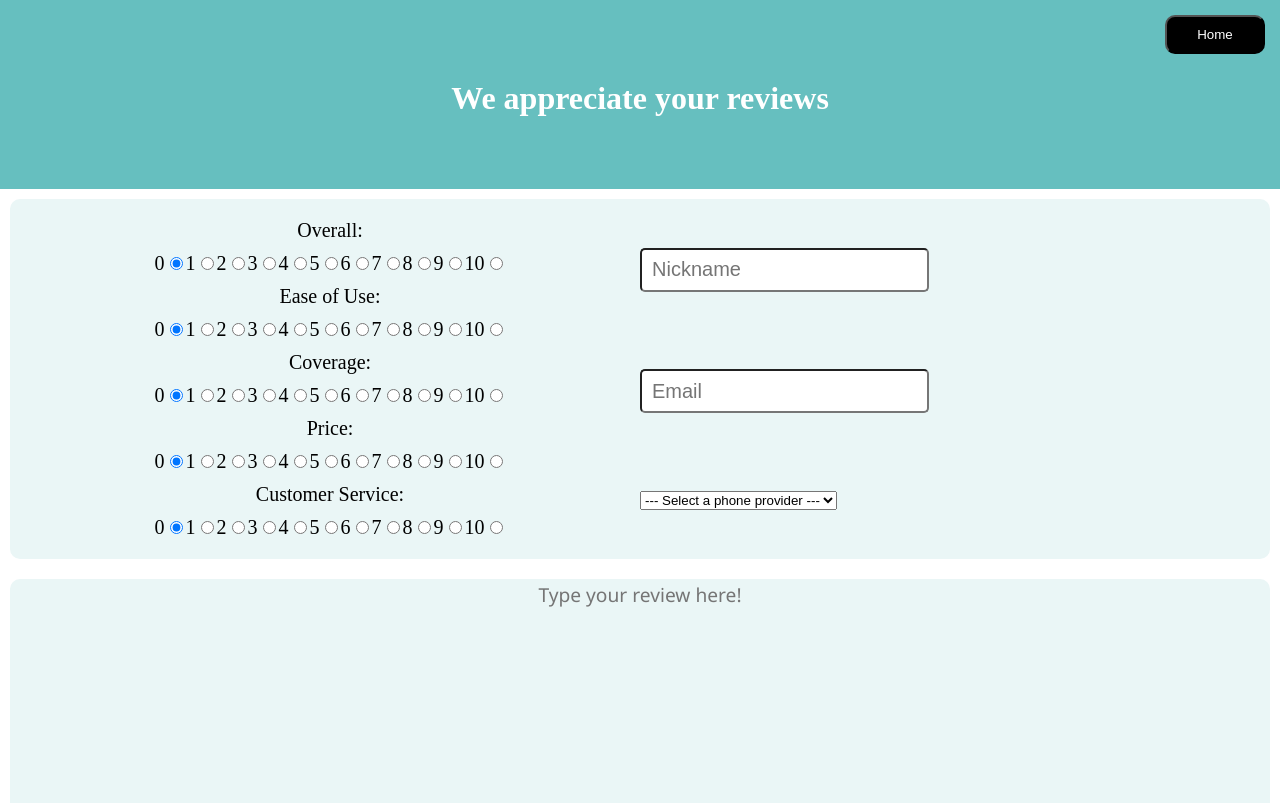
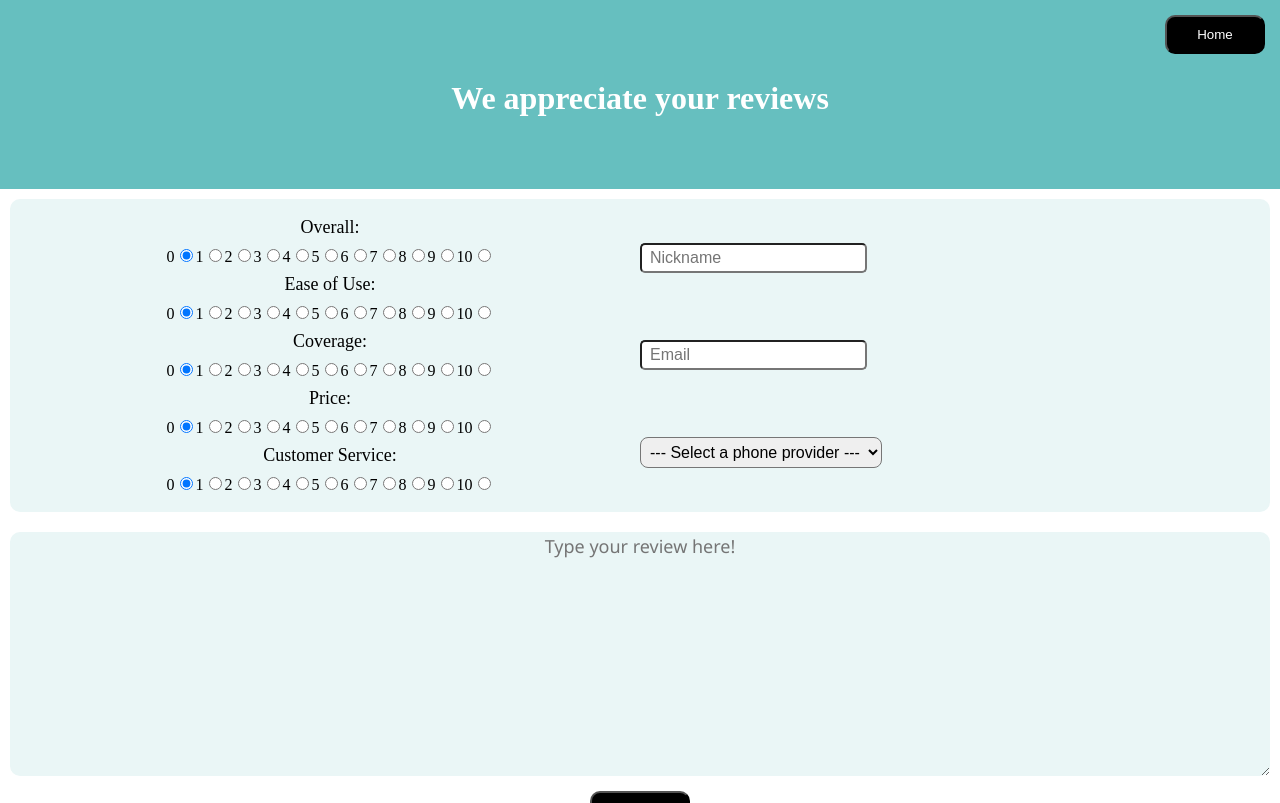
Before and after one commit to Phone-Review-App/SakuraSignal, a React (Create React App) app in the folder client/: page /Form in a window 1280 px wide. Shown: the top 803 px of the page. Built offline with nearby package versions, Linux system fonts and the light colour scheme.

Commit message:
style: finish styling Form page

```diff
--- /dev/null
+++ b/client/src/components/DropdownMenu.css
@@ -0,0 +1,5 @@
+.menu {
+  padding: 5px;
+  border-radius: 8px;
+  font-size: medium;
+}
--- a/client/src/components/DropdownMenu.jsx
+++ b/client/src/components/DropdownMenu.jsx
@@ -1,6 +1,7 @@
 import React, { useState, useEffect } from 'react';
 // import Select from 'react-select';
 // import Button from './Button';
+import "./DropdownMenu.css";
 
 const options = [
   {value: "", text:"--- Select a phone provider ---"},
@@ -16,7 +17,7 @@ const options = [
 ];
 
 function DropdownMenu ( props ) {
-  const { htmlFor, labelName, selectName, selectid, required, disabled, size, setProviderId } = props;
+  const { className, htmlFor, labelName, selectName, selectid, required, disabled, size, setProviderId } = props;
 
 
   const [selected, setSelected ] = useState(options[0].value);
@@ -42,6 +43,7 @@ function DropdownMenu ( props ) {
       <div>
       <label htmlFor={htmlFor}>{labelName}</label>
         <select
+          className={ className }
           value={selected}
           onChange={handleChange}
           name={selectName}
@@ -99,6 +101,7 @@ function DropdownMenu ( props ) {
 // }
 
 DropdownMenu.defaultProps ={
+    className: "",
     htmlFor: "",
     labelName:"",
     selectName:"",
--- a/client/src/components/Footer.css
+++ b/client/src/components/Footer.css
@@ -1,4 +1,5 @@
 .footer {
+  margin-top: 5px;
   padding: 20px;
   background-color: #FF0063;
   color: white;
--- a/client/src/components/Input.css
+++ b/client/src/components/Input.css
@@ -1,6 +1,6 @@
 .input {
-  height: 20px;
-  padding: 10px;
+  height: 10px;
+  padding: 8px;
   border-radius: 5px;
-  font-size: 20px;
+  font-size: medium;
 }
--- /dev/null
+++ b/client/src/components/Radio.css
@@ -0,0 +1,3 @@
+.radio {
+  font-size: medium;
+}
--- a/client/src/components/Radio.jsx
+++ b/client/src/components/Radio.jsx
@@ -1,4 +1,5 @@
 import React, {useState, useEffect} from 'react';
+import "./Radio.css";
 
 const inputs = [];
 // const inputs = [
--- a/client/src/pages/Form.css
+++ b/client/src/pages/Form.css
@@ -8,7 +8,6 @@ body {
   display: flex;
   flex-direction: column;
   justify-content: center;
-
 }
 
 .wrapper {
@@ -21,18 +20,16 @@ body {
 }
 
 .scores {
-  padding: 10px;
-  margin: 0px;
-  font-size: 20px;
+  padding: 8px;
   display: flex;
   flex-direction: column;
   justify-content: baseline;
   align-items: center;
-  gap: 10px;
+  gap: 8px;
+  font-size: 18px;
 }
 
 .inputs {
-  margin: 0px;
   display: flex;
   flex-direction: column;
   justify-content: space-around;
@@ -40,11 +37,11 @@ body {
 }
 
 textarea {
-  font-family: 'Segoe UI', Tahoma, Geneva, Verdana, sans-serif;
-  font-size: larger;
-  text-align: center;
-  background-color: #EAF6F6;
   margin: 10px;
   border-radius: 10px;
   border-style: hidden;
+  background-color: #EAF6F6;
+  font-family: 'Segoe UI', Tahoma, Geneva, Verdana, sans-serif;
+  font-size: large;
+  text-align: center;
 }
--- a/client/src/pages/Form.jsx
+++ b/client/src/pages/Form.jsx
@@ -136,22 +136,27 @@ const Form = () => {
             <div className="wrapper">
               <div className="scores">
                 Overall:<Radio
+                  className="radio"
                   radioName="overall"
                   scoreSetter={setOverAllScore}
                 />
                 Ease of Use:<Radio
+                  className="radio"
                   radioName="easeOfUse"
                   scoreSetter={setEOUScore}
                 />
                 Coverage:<Radio
+                  className="radio"
                   radioName="coverage"
                   scoreSetter={setCoverageScore}
                 />
                 Price:<Radio
+                  className="radio"
                   radioName="price"
                   scoreSetter={setPriceScore}
                 />
                 Customer Service:<Radio
+                  className="radio"
                   radioName="customerService"
                   scoreSetter={setCustomerServiceScore}
                 />
@@ -172,6 +177,7 @@ const Form = () => {
                 />
 
                 {<DropdownMenu
+                  className="menu"
                   setProviderId={setCompName}/>}
 
               </div>
```
Also changed, not shown: 1 other file (tests, documents, lock files or other folders).
